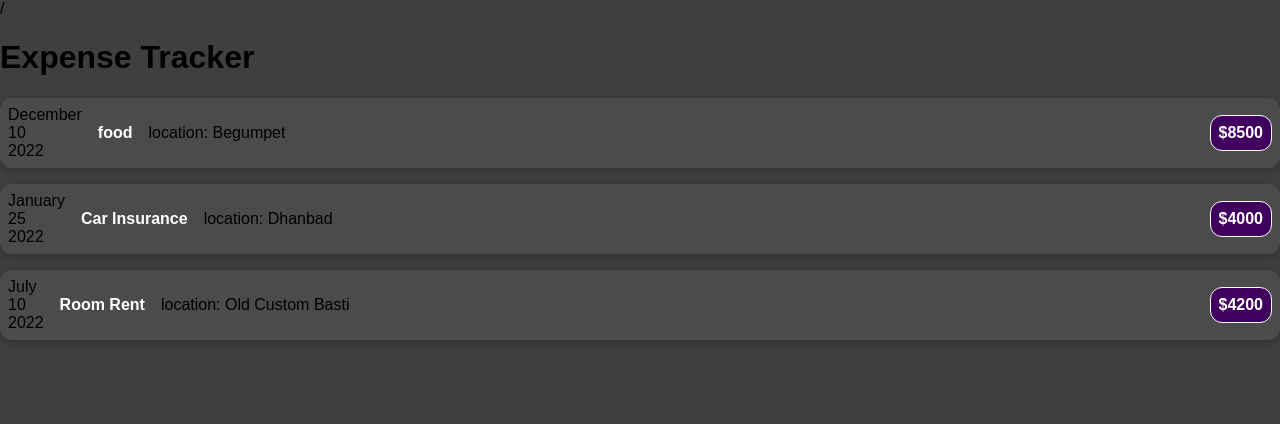
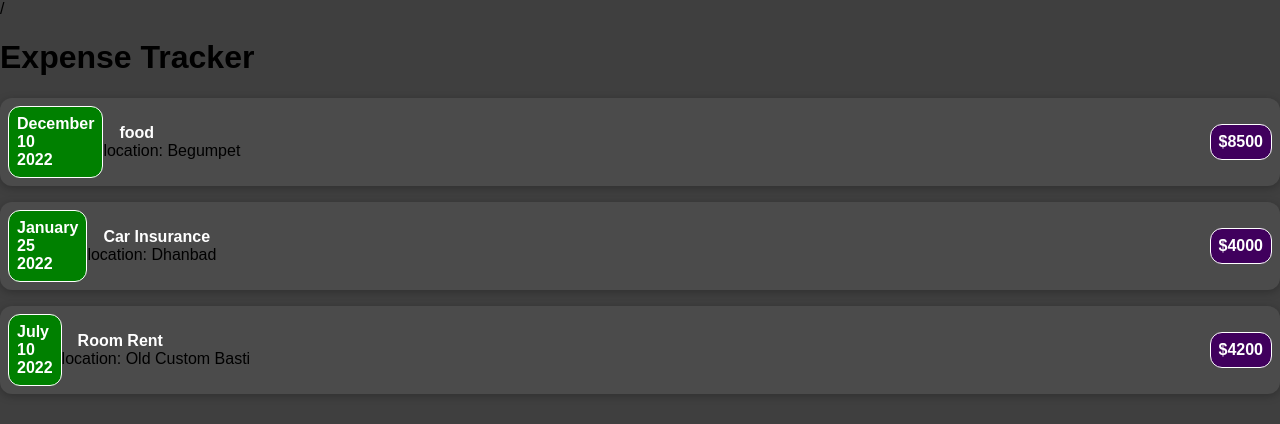
Before and after one commit to AzmatKhan12/Expense-Udemy, a JavaScript app: page / in a window 1280 px wide. Shown: the top 424 px of the page. Built offline with nearby package versions, Linux system fonts and the light colour scheme; a web font is replaced by a local one.

Commit message:
multi components

```diff
--- /dev/null
+++ b/src/components/ExpenseAmount.js
@@ -0,0 +1,9 @@
+
+import './ExpenseAmount.css';
+
+
+function ExpenseAmount(props){
+    return <div className="Expene-item_price">${props.amount}</div>;
+}
+
+export default ExpenseAmount;
--- /dev/null
+++ b/src/components/ExpenseDate.css
@@ -0,0 +1,13 @@
+
+
+
+.Expene-item_date{
+    font-size: 1rem;
+    font-weight: bold;
+    color: white;
+    background-color:green;
+    border: 1px solid white;
+    padding: 0.5rem;
+    border-radius: 12px;
+
+}
--- /dev/null
+++ b/src/components/ExpenseDate.js
@@ -0,0 +1,17 @@
+import './ExpenseDate.css';
+
+function ExpenseDate(props){
+   const month = props.date.toLocaleString("en-US", { month: "long" });
+   const day = props.date.toLocaleString("en-US", { day: "2-digit" });
+   const year = props.date.getFullYear();
+
+   return (
+     <div className="Expene-item_date">
+       <div>{month}</div>
+       <div>{day}</div>
+       <div> {year}</div>
+     </div>
+   );
+}
+
+export default ExpenseDate;
--- a/src/components/ExpenseItem.css
+++ b/src/components/ExpenseItem.css
@@ -29,6 +29,10 @@
     border-radius: 12px;
 
 }
+.title-location{
+    margin-left: 50 px;
+}
+
 
 h2{
     color: #3a3a3a;
--- a/src/components/ExpenseItem.js
+++ b/src/components/ExpenseItem.js
@@ -1,23 +1,23 @@
 /** @format */
 
 import "./ExpenseItem.css";
+import './ExpenseDate.js';
+import ExpenseDate from "./ExpenseDate";
+import ExpenseTitle from "./ExpenseTitle";
+import ExpenseAmount from "./ExpenseAmount";
+
 function ExpenseItem (props) {
-  const month = props.date.toLocaleString("en-US", { month: "long" });
-  const day = props.date.toLocaleString("en-US", { day: "2-digit" });
-  const year = props.date.getFullYear();
 
   return (
     <div className="Expense-item">
-      <div>
-        <div>{month}</div>
-        <div>{day}</div>
-        <div> {year}</div>
-      </div>
-      <h2 className="h2">{props.title}</h2>
-      <div>location: {props.location}</div>
-      <div className="Expense-item_description">
-        <div className="Expene-item_price">${props.amount}</div>
-      </div>
+          <ExpenseDate  date ={props.date}/>
+       <div className="title-location">
+          <ExpenseTitle title ={props.title} location = {props.location}/>
+       </div>
+
+        <div className="Expense-item_description">
+          <ExpenseAmount  amount ={props.amount}/>
+        </div>
     </div>
   );
 }
--- /dev/null
+++ b/src/components/ExpenseTitle.js
@@ -0,0 +1,15 @@
+
+import './ExpenseTitle.css';
+
+function ExpenseTitle(props){
+
+    return (
+      <div className="title-location">
+        <h2 className="h2">{props.title}</h2>
+        <div>location: {props.location}</div>
+      </div>
+    );
+
+}
+
+export default ExpenseTitle;
```
Also changed, not shown: src/components/ExpenseAmount.css (added), src/components/ExpenseTitle.css (added).
